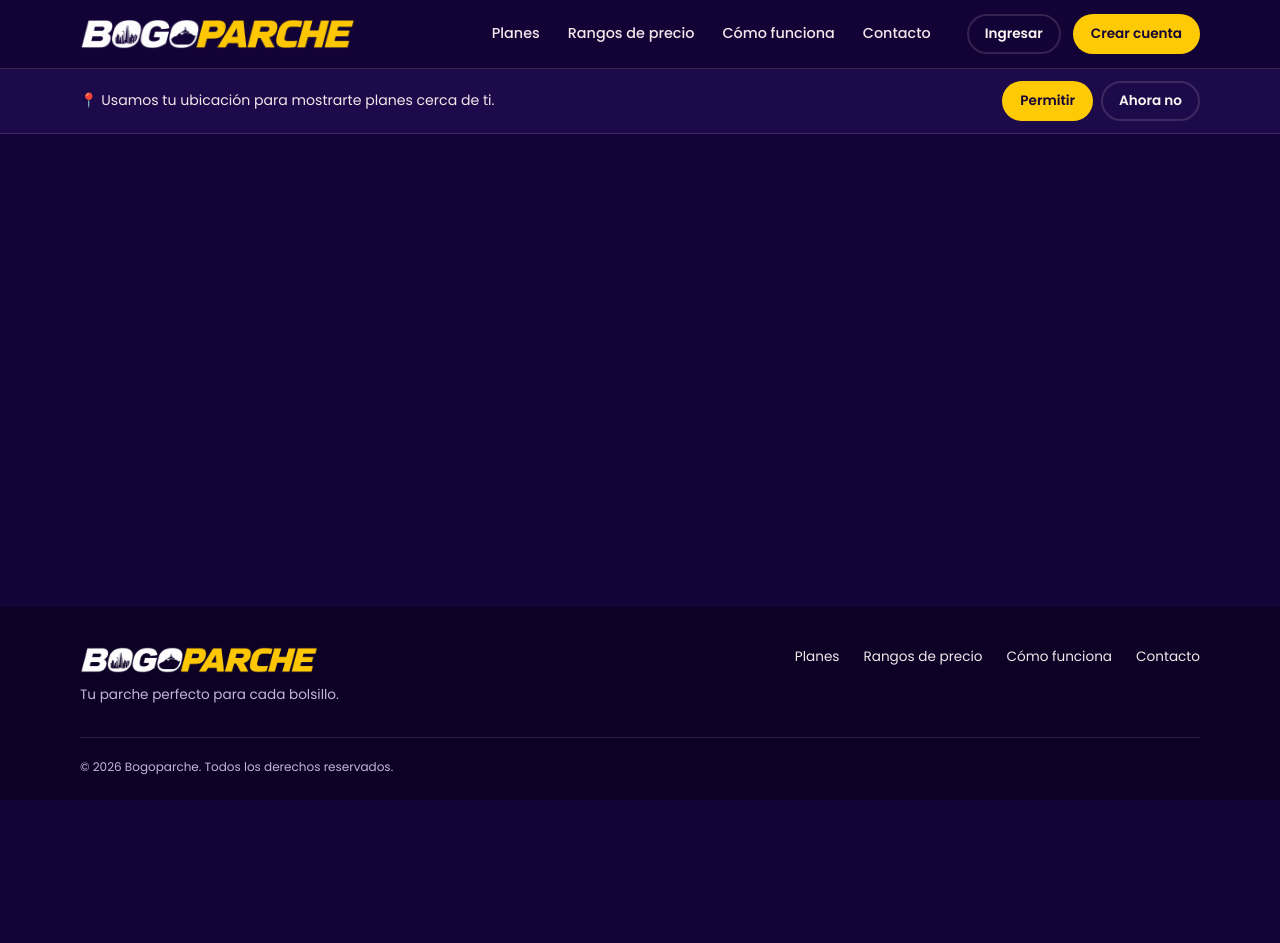
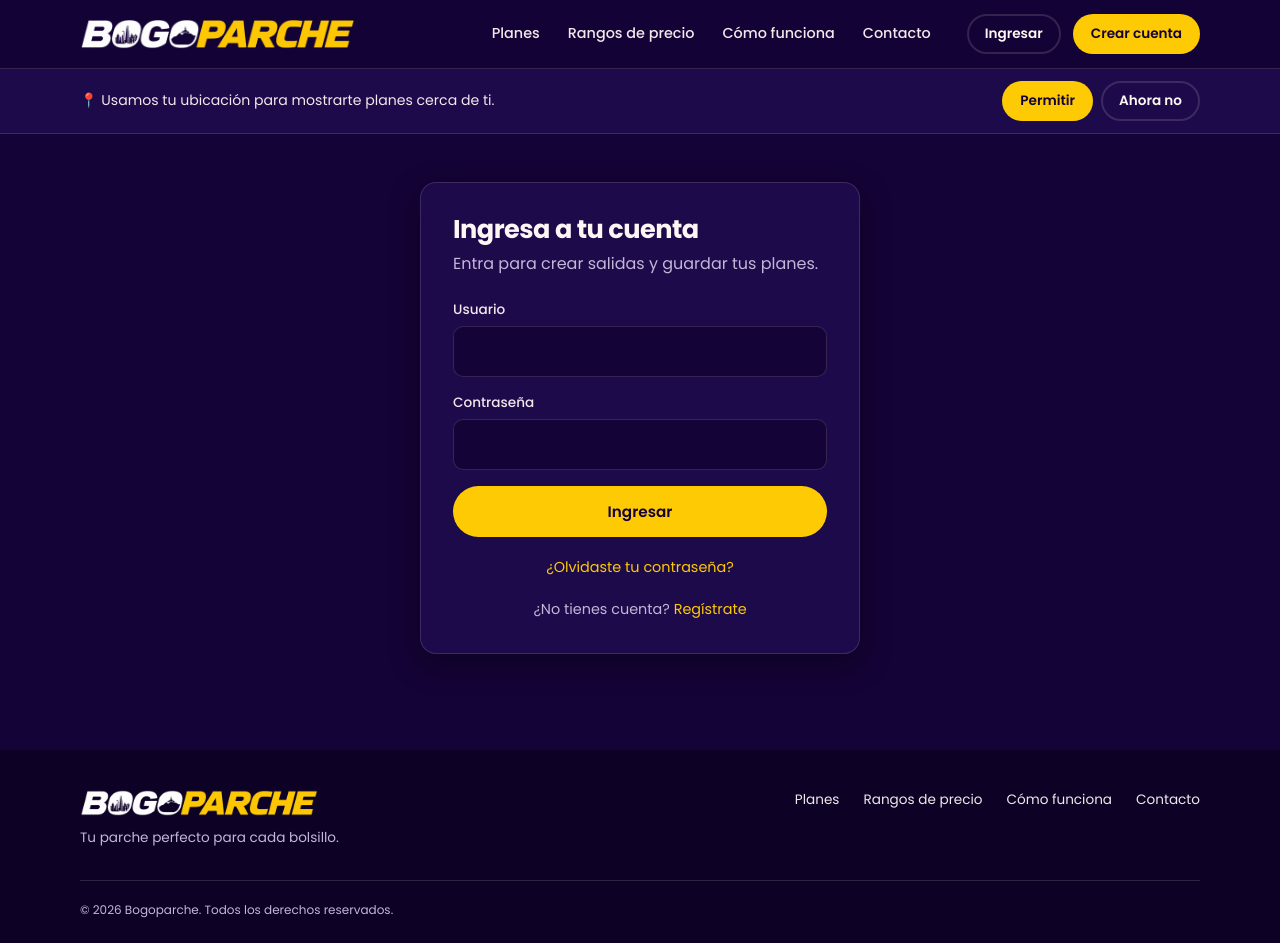
Before and after one commit to boognuel/DSI3-Final-Project, an Angular app in the folder front/: page /login in a window 1280 px wide. Before the commit this address led to /. Before the commit the page ends 800 px from the top, so only its background shows below. Built offline with nearby package versions, Linux system fonts and the light colour scheme.

Commit message:
feat: add login page
Signs users in against the backend, redirects to the requested page and offers to resend the verification email when the account is not verified.

```diff
--- a/front/src/app/app-module.ts
+++ b/front/src/app/app-module.ts
@@ -7,10 +7,12 @@ import { authInterceptor } from './interceptors/authinterceptor';
 import { Navbarcomponent } from './components/navbarcomponent/navbarcomponent';
 import { Footercomponent } from './components/footercomponent/footercomponent';
 import { Avisoubicacioncomponent } from './components/avisoubicacioncomponent/avisoubicacioncomponent';
+import { ReactiveFormsModule } from '@angular/forms';
+import { Logincomponent } from './components/logincomponent/logincomponent';
 
 @NgModule({
-  declarations: [App, Navbarcomponent, Footercomponent, Avisoubicacioncomponent],
-  imports: [BrowserModule, AppRoutingModule],
+  declarations: [App, Navbarcomponent, Footercomponent, Avisoubicacioncomponent, Logincomponent],
+  imports: [BrowserModule, AppRoutingModule, ReactiveFormsModule],
   providers: [
     provideBrowserGlobalErrorListeners(),
     provideHttpClient(withInterceptors([authInterceptor])),
--- a/front/src/app/app-routing-module.ts
+++ b/front/src/app/app-routing-module.ts
@@ -1,7 +1,12 @@
 import { NgModule } from '@angular/core';
 import { RouterModule, Routes } from '@angular/router';
+import { Logincomponent } from './components/logincomponent/logincomponent';
 
-const routes: Routes = [];
+const routes: Routes = [
+  // Temporal: la página de inicio llega con front-recommendations
+  { path: '', pathMatch: 'full', redirectTo: 'login' },
+  { path: 'login', component: Logincomponent },
+];
 
 @NgModule({
   imports: [
--- /dev/null
+++ b/front/src/app/components/logincomponent/logincomponent.html
@@ -0,0 +1,38 @@
+<section class="auth-pagina">
+  <div class="card auth-tarjeta">
+    <h1>Ingresa a tu cuenta</h1>
+    <p class="sub">Entra para crear salidas y guardar tus planes.</p>
+
+    @if (error()) {
+      <div class="alerta alerta-error" role="alert">
+        {{ error() }}
+        @if (sinVerificar()) {
+          <a routerLink="/verify-email">Reenviar correo de verificación</a>
+        }
+      </div>
+    }
+
+    <form [formGroup]="form" (ngSubmit)="enviar()" novalidate>
+      <div class="campo">
+        <label for="username">Usuario</label>
+        <input id="username" type="text" formControlName="username" autocomplete="username"
+               [class.invalido]="invalido('username')" />
+        @if (invalido('username')) { <span class="error">El usuario es obligatorio.</span> }
+      </div>
+
+      <div class="campo">
+        <label for="password">Contraseña</label>
+        <input id="password" type="password" formControlName="password" autocomplete="current-password"
+               [class.invalido]="invalido('password')" />
+        @if (invalido('password')) { <span class="error">La contraseña es obligatoria.</span> }
+      </div>
+
+      <button class="btn btn-primary btn-block" type="submit" [disabled]="cargando()">
+        {{ cargando() ? 'Ingresando…' : 'Ingresar' }}
+      </button>
+    </form>
+
+    <p class="auth-pie"><a routerLink="/forgot-password">¿Olvidaste tu contraseña?</a></p>
+    <p class="auth-pie">¿No tienes cuenta? <a routerLink="/register">Regístrate</a></p>
+  </div>
+</section>
--- /dev/null
+++ b/front/src/app/components/logincomponent/logincomponent.ts
@@ -0,0 +1,56 @@
+import { HttpErrorResponse } from '@angular/common/http';
+import { Component, inject, signal } from '@angular/core';
+import { FormBuilder, Validators } from '@angular/forms';
+import { ActivatedRoute, Router } from '@angular/router';
+import { Authservice } from '../../services/authservice';
+import { mensajeError } from '../../utils/httperror';
+
+@Component({
+  selector: 'app-logincomponent',
+  standalone: false,
+  templateUrl: './logincomponent.html',
+  styleUrl: './logincomponent.css',
+})
+export class Logincomponent {
+  private fb = inject(FormBuilder);
+  private auth = inject(Authservice);
+  private router = inject(Router);
+  private route = inject(ActivatedRoute);
+
+  form = this.fb.nonNullable.group({
+    username: ['', Validators.required],
+    password: ['', Validators.required],
+  });
+
+  cargando = signal(false);
+  error = signal('');
+  sinVerificar = signal(false);
+
+  invalido(nombre: 'username' | 'password'): boolean {
+    const c = this.form.controls[nombre];
+    return c.invalid && (c.touched || c.dirty);
+  }
+
+  enviar(): void {
+    if (this.form.invalid) {
+      this.form.markAllAsTouched();
+      return;
+    }
+    this.cargando.set(true);
+    this.error.set('');
+    this.sinVerificar.set(false);
+
+    this.auth.login(this.form.getRawValue()).subscribe({
+      next: () => {
+        const destino = this.route.snapshot.queryParamMap.get('returnUrl');
+        const seguro = destino && destino.startsWith('/') && !destino.startsWith('//') ? destino : '/';
+        this.router.navigateByUrl(seguro);
+      },
+      error: (e) => {
+        this.sinVerificar.set(e instanceof HttpErrorResponse && e.status === 403);
+        this.error.set(mensajeError(e));
+        this.cargando.set(false);
+      },
+    });
+  }
+}
```
Also changed, not shown: front/src/app/components/logincomponent/logincomponent.css (added), 1 other file (tests, documents, lock files or other folders).
